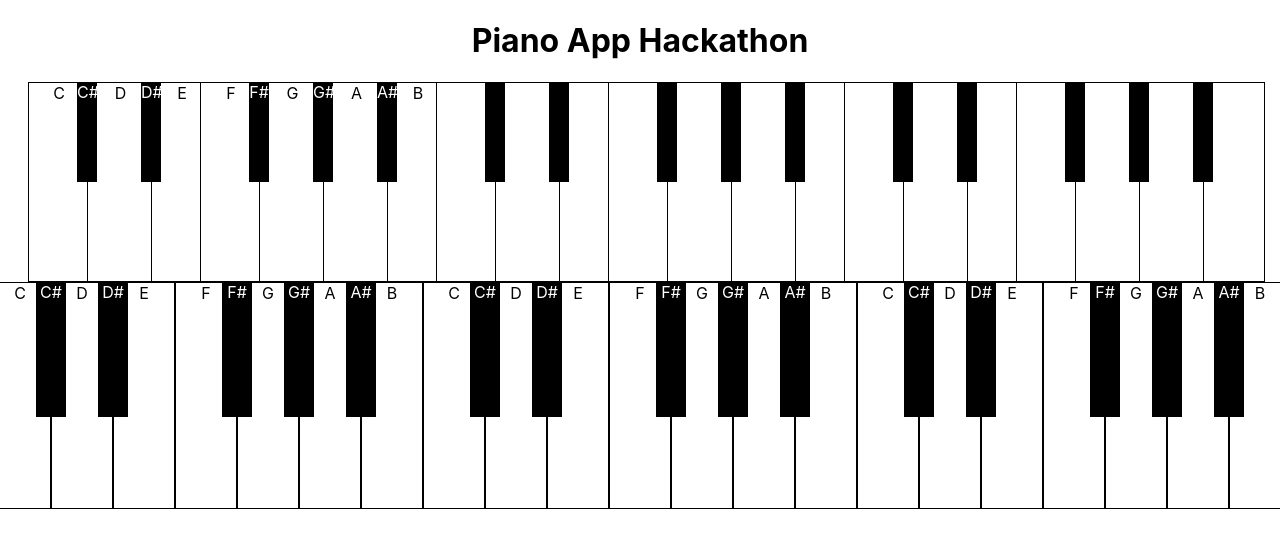
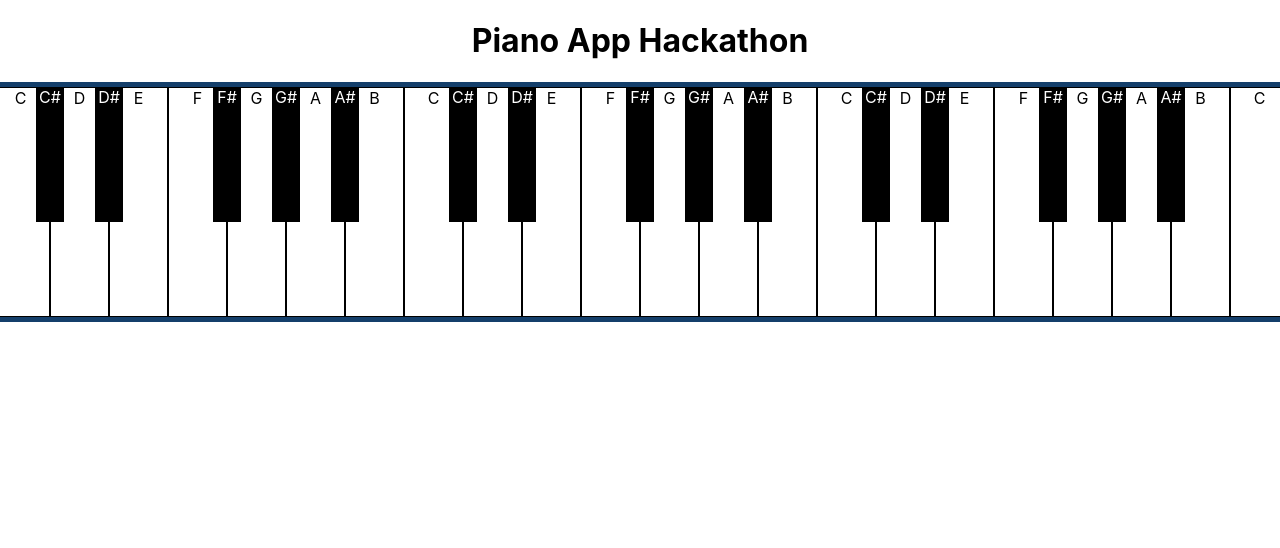
Before and after one commit to MikeOD92/here_comes_treble, a React (Create React App) app: page / in a window 1280 px wide. Shown: the top 548 px of the page. Built offline with nearby package versions, Linux system fonts and the light colour scheme.

Commit message:
was able to use functional components for everything, merged the existing js files to combine it all

```diff
--- a/src/App.js
+++ b/src/App.js
@@ -3,6 +3,7 @@ import * as Tone from "tone";
 import Octave from './components/Octave';
 
 import Piano from './components/Piano.js'
+import Keys from './components/Keys.js'
 import './components/Piano.css'
 
 export default function App() {
@@ -12,14 +13,19 @@ export default function App() {
     <div className="App">
       <h1>Piano App Hackathon</h1>
 
-      <div className='bigBoard'>
+      {/* <div className='bigBoard'>
         <Octave pitch={4} showNote={true}/>
         <Octave pitch={5}/>
         <Octave pitch={6}/>
-      </div>
+      </div> */}
 
       <div className="newPiano">
-        <Piano/>
+        <Piano>
+          <Octave pitch="3"/>
+          <Octave pitch="4"/>
+          <Octave pitch="5"/>
+          <Keys keyType = "whiteKey" note="C" pitch="6"/>
+        </Piano>
       </div>
 
     </div>
--- a/src/components/Keys.js
+++ b/src/components/Keys.js
@@ -1,25 +1,19 @@
 import React from 'react'
 import * as Tone from "tone";
-// import './Piano.css'
 
-class Keys extends React.Component{
-    static defaultProps={
-        keyType: "whiteKey",
-        note: "C"
+
+export default function Keys(props){
+
+    const synth = new Tone.Synth().toDestination();
+
+    const {keyType, note, pitch} = props;
+
+    const sound = () => {
+        synth.triggerAttackRelease(`${note}${pitch}`, "8n");
+        console.log(`you played ${note}`)
     }
 
-    sound = (note, pitch) => {
-        const synth = new Tone.Synth().toDestination();
-        synth.triggerAttackRelease(`${note}${pitch}`, "8n");
-        console.log(`you played ${note}`)
-    };
-
-    render(){
-        const {keyType, note, pitch} = this.props
-        return (
-            <div className={`key ${keyType}`} onClick={()=> this.sound(note, pitch)}>{note}</div>
-        )
-    }
+    return(
+        <div className={`key ${keyType}`} onClick={() => sound()}>{note}</div>
+    )
 }
-
-export default Keys
--- a/src/components/Octave.js
+++ b/src/components/Octave.js
@@ -1,20 +1,30 @@
-import * as Tone from "tone";
+import Keys from './Keys.js'
+// import * as Tone from "tone";
 
 export default function Octave(props) {
+// const synth = new Tone.Synth().toDestination();
 
-const synth = new Tone.Synth().toDestination();
+// const sound = (note) => {
+//     synth.triggerAttackRelease(`${note}${props.pitch}`, "8n");
+//     console.log(`you played ${note}`)
+// };
+return (
+    <div className="keyboard octave">
 
-const sound = (note) => {
-    synth.triggerAttackRelease(`${note}${props.pitch}`, "8n");
-    console.log(`you played ${note}`)
-};
+        <Keys keyType = "whiteKey" note="C" pitch={props.pitch}/>
+        <Keys keyType = "blackKey" note="C#" pitch={props.pitch}/>
+        <Keys keyType = "whiteKey" note="D" pitch={props.pitch}/>
+        <Keys keyType = "blackKey" note="D#" pitch={props.pitch}/>
+        <Keys keyType = "whiteKey" note="E" pitch={props.pitch}/>
+        <Keys keyType = "whiteKey" note="F" pitch={props.pitch}/>
+        <Keys keyType = "blackKey" note="F#" pitch={props.pitch}/>
+        <Keys keyType = "whiteKey" note="G" pitch={props.pitch}/>
+        <Keys keyType = "blackKey" note="G#" pitch={props.pitch}/>
+        <Keys keyType = "whiteKey" note="A" pitch={props.pitch}/>
+        <Keys keyType = "blackKey" note="A#" pitch={props.pitch}/>
+        <Keys keyType = "whiteKey" note="B" pitch={props.pitch}/>
 
-
-
-return (
-    <div className="keyboard">
-
-        <div id="C" className="wholeKey" onClick={() => sound("C")}>
+        {/* <div id="C" className="wholeKey" onClick={() => sound("C")}>
             {props.showNote === true?('C'):("")}
         </div>
 
@@ -60,7 +70,7 @@ return (
 
         <div id="B" className="wholeKey" onClick={() => sound("B")}>
             {props.showNote === true?('B'):("")}
-        </div>
+        </div> */}
     </div>
 );
 }
--- a/src/components/Piano.css
+++ b/src/components/Piano.css
@@ -2,32 +2,31 @@
 	display: flex;
 	justify-content: center;
 	margin: 0;
-	min-height: 20vh;
+	min-height: 30vh;
 	background-color: #143f6b;
 }
 .piano {
 	display: flex;
+	align-self: center;
+}
+.octave {
+	display: flex;
 }
 .key {
-	/* height: calc(var(--width) * 4);
-	width: var(--width); */
+	--width: 57px;
+	/* Only update ^This width to resize keyboard*/
 }
 .whiteKey {
-	width: 60px;
-	height: 225px;
-	/* --width: 80px; */
+	width: var(--width);
+	height: calc(var(--width) * 4);
 	background-color: white;
 	border: 1px solid black;
 }
-
 .blackKey {
 	color: white;
-	/* --width: 60px;
-	margin-left: calc(var(--width) / -2);
-	margin-right: calc(var(--width) / -2); */
-	width: 30px;
-	margin-left: -15px;
-	margin-right: -15px;
+	width: calc(var(--width) / 2);
+	margin-left: calc(var(--width) / -4);
+	margin-right: calc(var(--width) / -4);
 	height: 135px;
 	background-color: black;
 	z-index: 2;
--- a/src/components/Piano.js
+++ b/src/components/Piano.js
@@ -1,54 +1,14 @@
 import React from 'react'
 import Keys from './Keys.js'
+import Octave from './Octave'
 // import './Piano.css'
 
-class Piano extends React.Component{
-
-    render(){
-        return (
-            <div class="piano">
-                <Keys keyType = "whiteKey" note="C" pitch="4"/>
-                <Keys keyType = "blackKey" note="C#" pitch="4"/>
-                <Keys keyType = "whiteKey" note="D" pitch="4"/>
-                <Keys keyType = "blackKey" note="D#" pitch="4"/>
-                <Keys keyType = "whiteKey" note="E" pitch="4"/>
-                <Keys keyType = "whiteKey" note="F" pitch="4"/>
-                <Keys keyType = "blackKey" note="F#" pitch="4"/>
-                <Keys keyType = "whiteKey" note="G" pitch="4"/>
-                <Keys keyType = "blackKey" note="G#" pitch="4"/>
-                <Keys keyType = "whiteKey" note="A" pitch="4"/>
-                <Keys keyType = "blackKey" note="A#" pitch="4"/>
-                <Keys keyType = "whiteKey" note="B" pitch="4"/>
-
-                <Keys keyType = "whiteKey" note="C" pitch="5"/>
-                <Keys keyType = "blackKey" note="C#" pitch="5"/>
-                <Keys keyType = "whiteKey" note="D" pitch="5"/>
-                <Keys keyType = "blackKey" note="D#" pitch="5"/>
-                <Keys keyType = "whiteKey" note="E" pitch="5"/>
-                <Keys keyType = "whiteKey" note="F" pitch="5"/>
-                <Keys keyType = "blackKey" note="F#" pitch="5"/>
-                <Keys keyType = "whiteKey" note="G" pitch="5"/>
-                <Keys keyType = "blackKey" note="G#" pitch="5"/>
-                <Keys keyType = "whiteKey" note="A" pitch="5"/>
-                <Keys keyType = "blackKey" note="A#" pitch="5"/>
-                <Keys keyType = "whiteKey" note="B" pitch="5"/>
-
-                <Keys keyType = "whiteKey" note="C" pitch="6"/>
-                <Keys keyType = "blackKey" note="C#" pitch="6"/>
-                <Keys keyType = "whiteKey" note="D" pitch="6"/>
-                <Keys keyType = "blackKey" note="D#" pitch="6"/>
-                <Keys keyType = "whiteKey" note="E" pitch="6"/>
-                <Keys keyType = "whiteKey" note="F" pitch="6"/>
-                <Keys keyType = "blackKey" note="F#" pitch="6"/>
-                <Keys keyType = "whiteKey" note="G" pitch="6"/>
-                <Keys keyType = "blackKey" note="G#" pitch="6"/>
-                <Keys keyType = "whiteKey" note="A" pitch="6"/>
-                <Keys keyType = "blackKey" note="A#" pitch="6"/>
-                <Keys keyType = "whiteKey" note="B" pitch="6"/>
-            </div>
-        )
-    }
-
+export default function Piano(props){
+    return (
+        <div class="piano">
+            {props.children}
+        </div>
+    )
 }
 
-export default Piano;
+// export default Piano;
```
